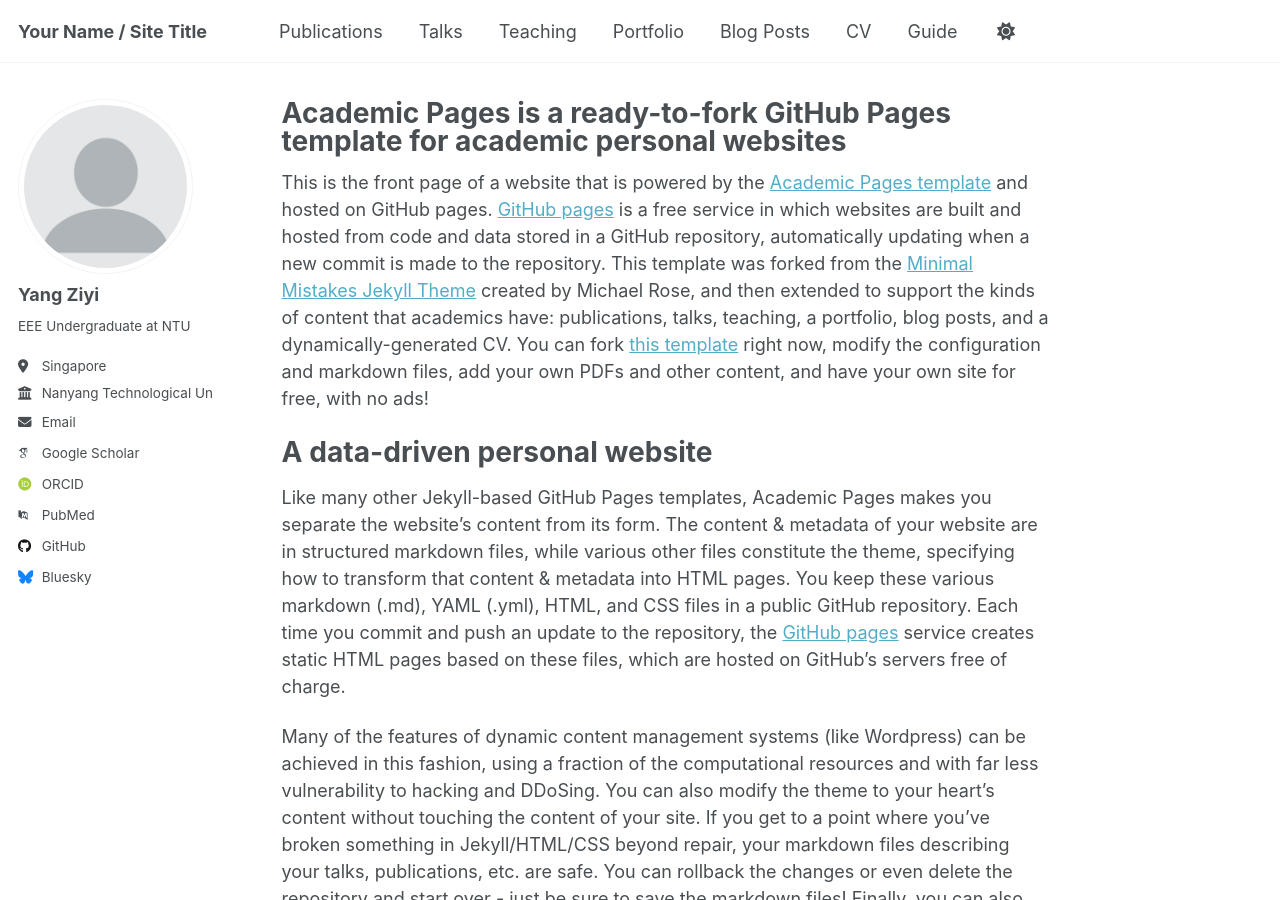
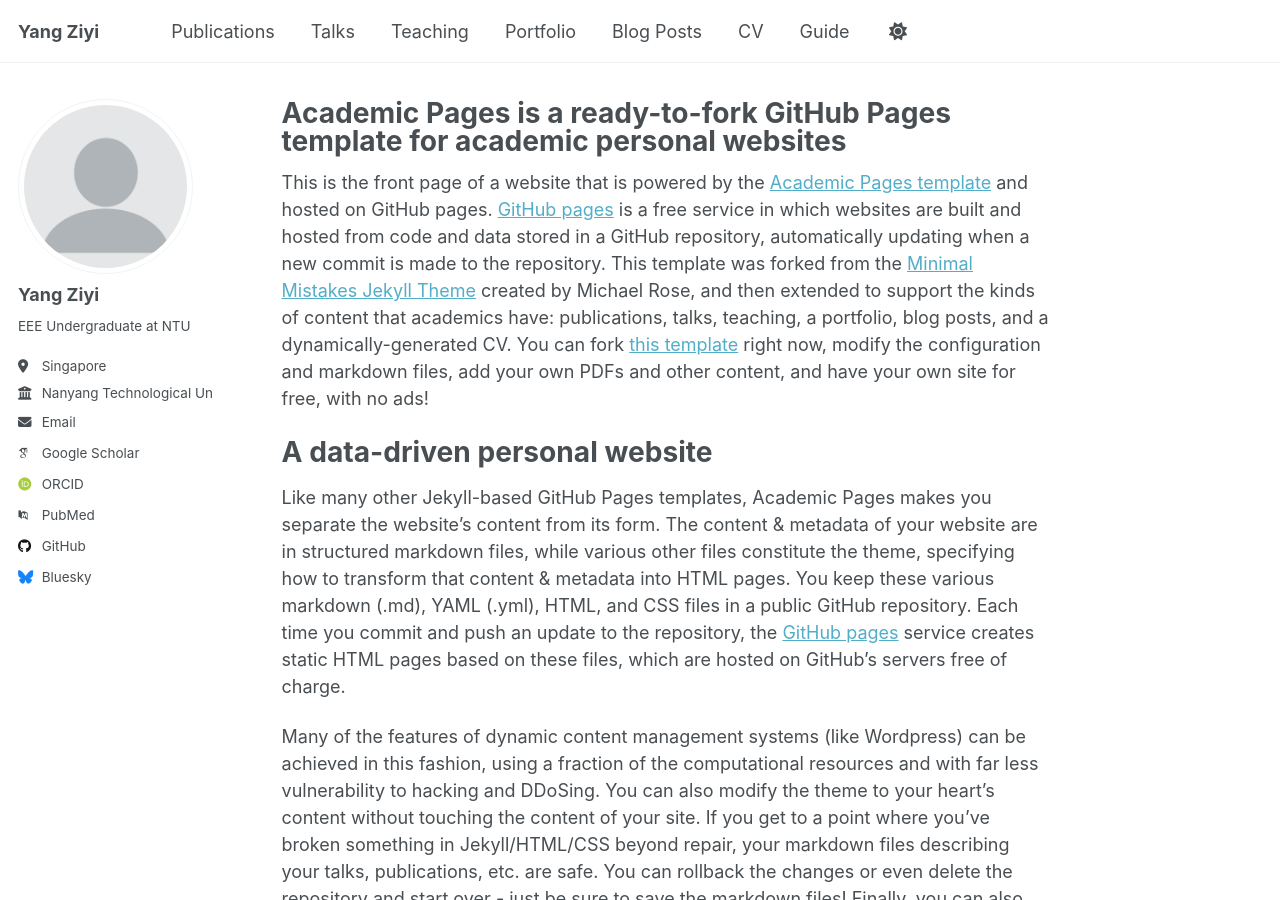
Before and after one commit to Ziyi510/Ziyi510.github.io, a Jekyll site: the page built from _pages/about.md, in a window 1280 px wide and 900 px high. Built offline with Jekyll 4.4.1, drawn with Linux system fonts in a browser that asks for light colours; some web fonts are replaced.

Commit message:
Update _config.yml

```diff
--- a/_config.yml
+++ b/_config.yml
@@ -9,7 +9,7 @@
 # Basic Site Settings
 locale                   : "en-US"
 site_theme               : "default"
-title                    : "Your Name / Site Title"
+title                    : "Yang Ziyi"
 title_separator          : "-"
 name                     : &name "Your Name"
 description              : &description "personal description"
```
